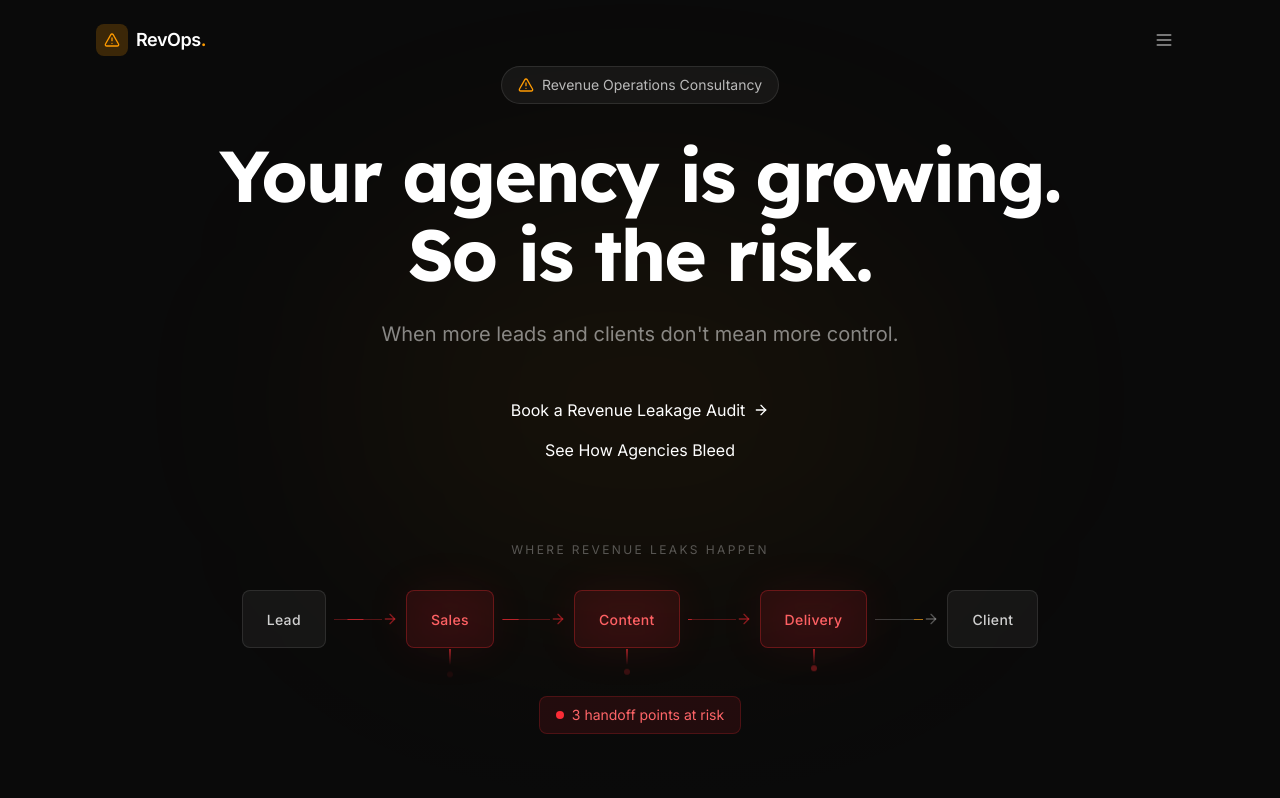
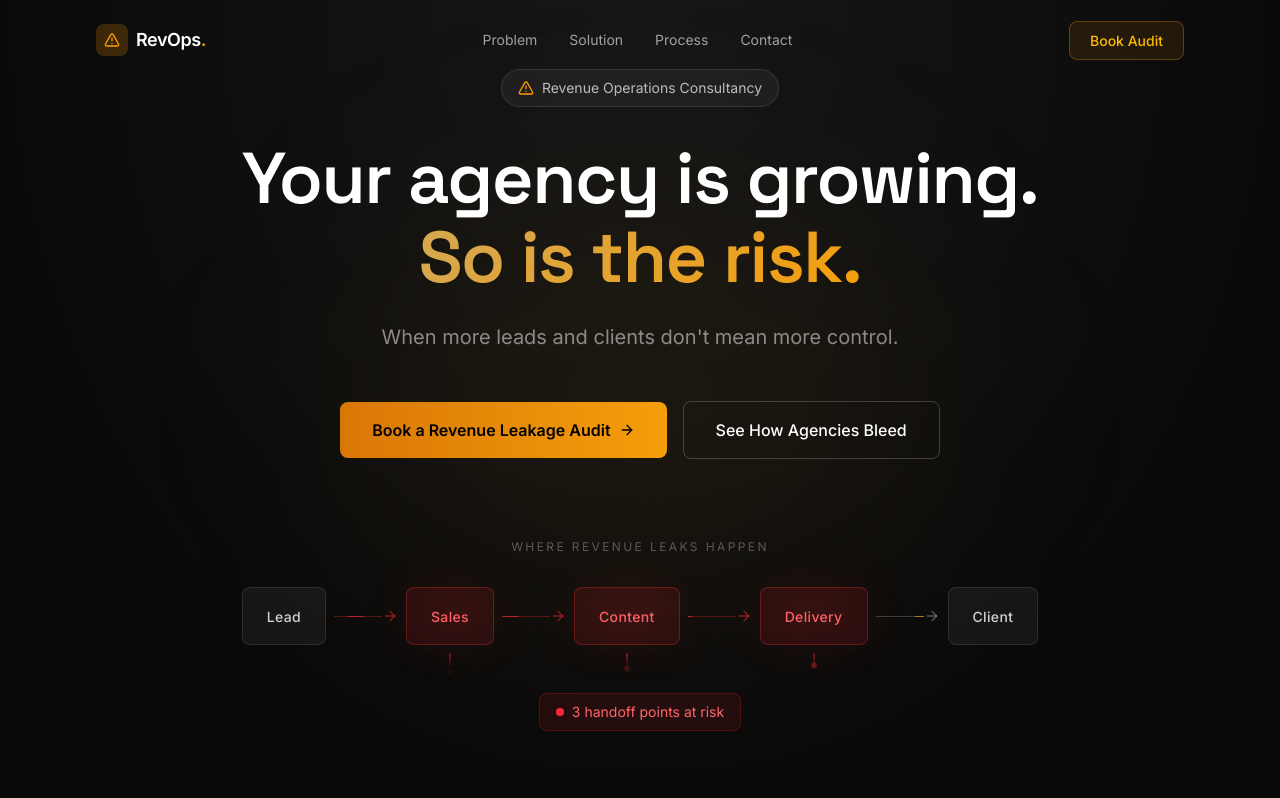
Before and after one commit to FlameX10/LogicaWork, a React app: page / in a window 1280 px wide. Shown: the top 798 px of the page. Built offline with nearby package versions, Linux system fonts and the light colour scheme; the HTML template or start-up script is replaced by a standard one.

Commit message:
style(index.css): Add complete design system with animations and utilities

```diff
--- a/src/index.css
+++ b/src/index.css
@@ -1,78 +1,273 @@
-@import url('https://fonts.googleapis.com/css2?family=Lexend:wght@400;500;600;700;800&family=Inter:wght@300;400;500;600;700&display=swap');
+@import url('https://fonts.googleapis.com/css2?family=Inter:wght@300;400;500;600;700&family=Space+Grotesk:wght@400;500;600;700&display=swap');
+
+@import "tailwindcss";
 
 :root {
-  --hero-bg: #262626;
-  --muted: #cfcfcf;
-  --yellow: #f3d66f;
+  --bg-primary: #0a0a0a;
+  --bg-secondary: #111111;
+  --bg-tertiary: #1a1a1a;
+  --accent-gold: #d4a853;
+  --accent-amber: #f59e0b;
+  --accent-red: #ef4444;
+  --accent-orange: #f97316;
+  --text-primary: #ffffff;
+  --text-secondary: #a3a3a3;
+  --text-muted: #737373;
+  --border-subtle: rgba(255, 255, 255, 0.08);
 }
-
-html, body {
-  font-family: "Inter", ui-sans-serif, system-ui, -apple-system, "Segoe UI",
-    Roboto, "Helvetica Neue", Arial;
-  background: var(--hero-bg);
-}
-
-
-@tailwind utilities;
 
 html {
   scroll-behavior: smooth;
 }
 
 body {
-  font-family: 'Inter', sans-serif;
-  color: #ffffff;
-  background: #000000;
+  font-family: 'Inter', ui-sans-serif, system-ui, -apple-system, sans-serif;
+  color: var(--text-primary);
+  background: var(--bg-primary);
+  -webkit-font-smoothing: antialiased;
+  -moz-osx-font-smoothing: grayscale;
 }
 
 h1, h2, h3, h4, h5, h6 {
-  font-family: 'Lexend', sans-serif;
-  font-weight: 700;
+  font-family: 'Space Grotesk', sans-serif;
+  font-weight: 600;
+  letter-spacing: -0.02em;
 }
 
-.glass {
-  background: rgba(255, 255, 255, 0.1);
-  backdrop-filter: blur(20px);
-  border: 1px solid rgba(255, 255, 255, 0.2);
+/* Custom scrollbar */
+::-webkit-scrollbar {
+  width: 8px;
 }
 
-.section-title {
-  font-size: 3rem;
-  font-weight: bold;
-  color: #ffffff;
-  margin-bottom: 1.5rem;
-  font-family: 'Lexend', sans-serif;
+::-webkit-scrollbar-track {
+  background: var(--bg-primary);
 }
 
-@media (min-width: 768px) {
-  .section-title {
-    font-size: 3.75rem;
-  }
+::-webkit-scrollbar-thumb {
+  background: var(--bg-tertiary);
+  border-radius: 4px;
 }
 
-.gradient-text {
-  background: linear-gradient(135deg, #FFD300 0%, #ffc000 100%);
+::-webkit-scrollbar-thumb:hover {
+  background: var(--text-muted);
+}
+
+/* Glass effect */
+.glass {
+  background: rgba(255, 255, 255, 0.03);
+  backdrop-filter: blur(20px);
+  border: 1px solid var(--border-subtle);
+}
+
+.glass-gold {
+  background: rgba(212, 168, 83, 0.05);
+  backdrop-filter: blur(20px);
+  border: 1px solid rgba(212, 168, 83, 0.15);
+}
+
+/* Gradient text */
+.gradient-gold {
+  background: linear-gradient(135deg, #d4a853 0%, #f59e0b 100%);
   -webkit-background-clip: text;
   -webkit-text-fill-color: transparent;
   background-clip: text;
 }
 
-.card-shadow {
-  box-shadow: 0 10px 40px rgba(255, 211, 0, 0.1);
+.gradient-danger {
+  background: linear-gradient(135deg, #ef4444 0%, #f97316 100%);
+  -webkit-background-clip: text;
+  -webkit-text-fill-color: transparent;
+  background-clip: text;
 }
 
-.card-shadow-lg {
-  box-shadow: 0 20px 60px rgba(255, 211, 0, 0.15);
+/* Button styles */
+.btn-primary {
+  padding: 1rem 2rem;
+  background: linear-gradient(to right, #d97706, #f59e0b);
+  color: black;
+  font-weight: 600;
+  border-radius: 0.5rem;
+  transition: all 0.3s ease;
 }
 
-.bg-dark-primary {
-  background: #000000;
+.btn-primary:hover {
+  background: linear-gradient(to right, #f59e0b, #fbbf24);
+  box-shadow: 0 10px 25px rgba(245, 158, 11, 0.2);
 }
 
-.bg-dark-secondary {
-  background: #0a0a0a;
+.btn-primary:active {
+  transform: scale(0.98);
 }
 
-.text-yellow-brand {
-  color: #FFD300;
+.btn-secondary {
+  padding: 1rem 2rem;
+  border: 1px solid rgba(255, 255, 255, 0.2);
+  color: white;
+  font-weight: 500;
+  border-radius: 0.5rem;
+  transition: all 0.3s ease;
 }
+
+.btn-secondary:hover {
+  background: rgba(255, 255, 255, 0.05);
+  border-color: rgba(255, 255, 255, 0.3);
+}
+
+/* Card styles */
+.card-dark {
+  background: #111111;
+  border: 1px solid rgba(255, 255, 255, 0.05);
+  border-radius: 0.75rem;
+  transition: all 0.3s ease;
+}
+
+.card-dark:hover {
+  border-color: rgba(255, 255, 255, 0.1);
+  box-shadow: 0 20px 40px rgba(0, 0, 0, 0.2);
+}
+
+/* Section spacing */
+.section-padding {
+  padding: 5rem 1rem;
+}
+
+@media (min-width: 768px) {
+  .section-padding {
+    padding: 8rem 2rem;
+  }
+}
+
+/* Animate fade in up */
+@keyframes fadeInUp {
+  from {
+    opacity: 0;
+    transform: translateY(30px);
+  }
+  to {
+    opacity: 1;
+    transform: translateY(0);
+  }
+}
+
+.animate-fade-in-up {
+  animation: fadeInUp 0.8s ease-out forwards;
+}
+
+/* Pulse glow animation */
+@keyframes pulseGlow {
+  0%, 100% {
+    opacity: 0.4;
+    box-shadow: 0 0 20px rgba(239, 68, 68, 0.3);
+  }
+  50% {
+    opacity: 1;
+    box-shadow: 0 0 40px rgba(239, 68, 68, 0.6);
+  }
+}
+
+.pulse-glow-red {
+  animation: pulseGlow 2s ease-in-out infinite;
+}
+
+/* Pipeline flow animation */
+@keyframes flowRight {
+  0% {
+    transform: translateX(-100%);
+    opacity: 0;
+  }
+  50% {
+    opacity: 1;
+  }
+  100% {
+    transform: translateX(100%);
+    opacity: 0;
+  }
+}
+
+.animate-flow {
+  animation: flowRight 3s ease-in-out infinite;
+}
+
+/* Leak drip animation */
+@keyframes drip {
+  0% {
+    transform: translateY(0) scaleY(0);
+    opacity: 0;
+  }
+  20% {
+    transform: translateY(0) scaleY(1);
+    opacity: 1;
+  }
+  100% {
+    transform: translateY(30px) scaleY(0.5);
+    opacity: 0;
+  }
+}
+
+.animate-drip {
+  animation: drip 2s ease-in-out infinite;
+}
+
+/* Timer countdown animation */
+@keyframes countdown {
+  0% {
+    width: 100%;
+    background: linear-gradient(90deg, #22c55e, #22c55e);
+  }
+  50% {
+    width: 50%;
+    background: linear-gradient(90deg, #f59e0b, #f59e0b);
+  }
+  100% {
+    width: 0%;
+    background: linear-gradient(90deg, #ef4444, #ef4444);
+  }
+}
+
+.animate-countdown {
+  animation: countdown 4s ease-in-out infinite;
+}
+
+/* Subtle grid background */
+.bg-grid {
+  background-image:
+    linear-gradient(rgba(255, 255, 255, 0.02) 1px, transparent 1px),
+    linear-gradient(90deg, rgba(255, 255, 255, 0.02) 1px, transparent 1px);
+  background-size: 60px 60px;
+}
+
+/* Radial gradient overlay */
+.bg-radial-dark {
+  background: radial-gradient(ellipse at center top, rgba(26, 26, 26, 0.8) 0%, rgba(10, 10, 10, 1) 70%);
+}
+
+/* Number counter styling */
+.number-highlight {
+  font-size: 3rem;
+  font-weight: 700;
+  letter-spacing: -0.02em;
+  font-variant-numeric: tabular-nums;
+}
+
+@media (min-width: 768px) {
+  .number-highlight {
+    font-size: 4.5rem;
+  }
+}
+
+/* Risk indicator */
+.risk-indicator {
+  position: relative;
+}
+
+.risk-indicator::after {
+  content: '';
+  position: absolute;
+  right: -0.5rem;
+  top: -0.5rem;
+  width: 0.75rem;
+  height: 0.75rem;
+  background: #ef4444;
+  border-radius: 9999px;
+  animation: pulseGlow 1.5s ease-in-out infinite;
+}
```
